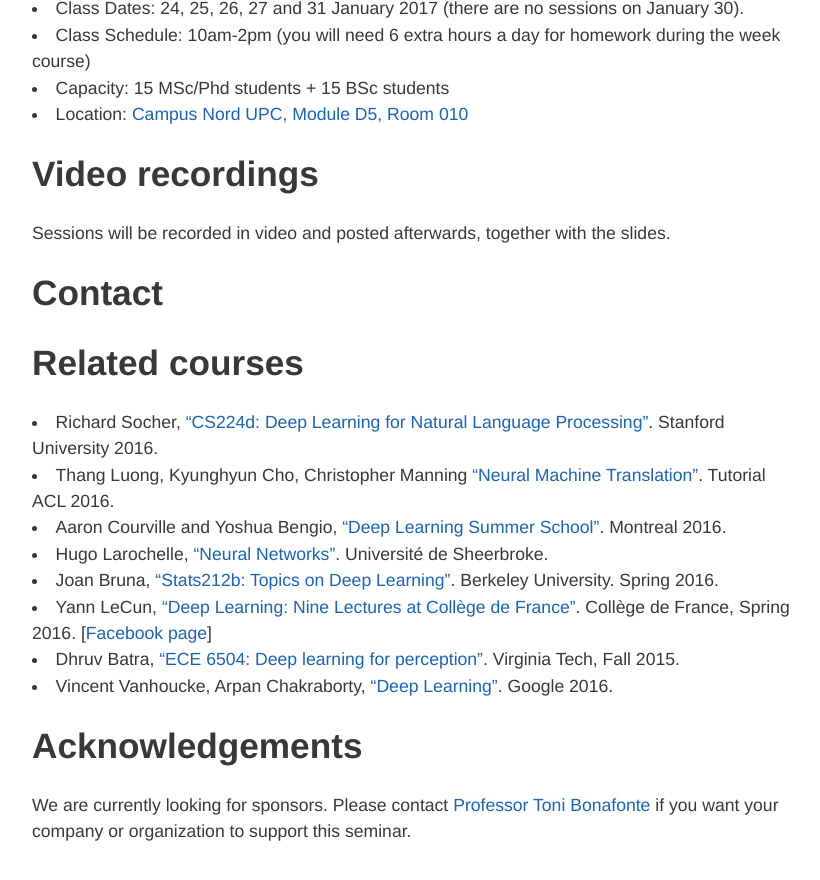
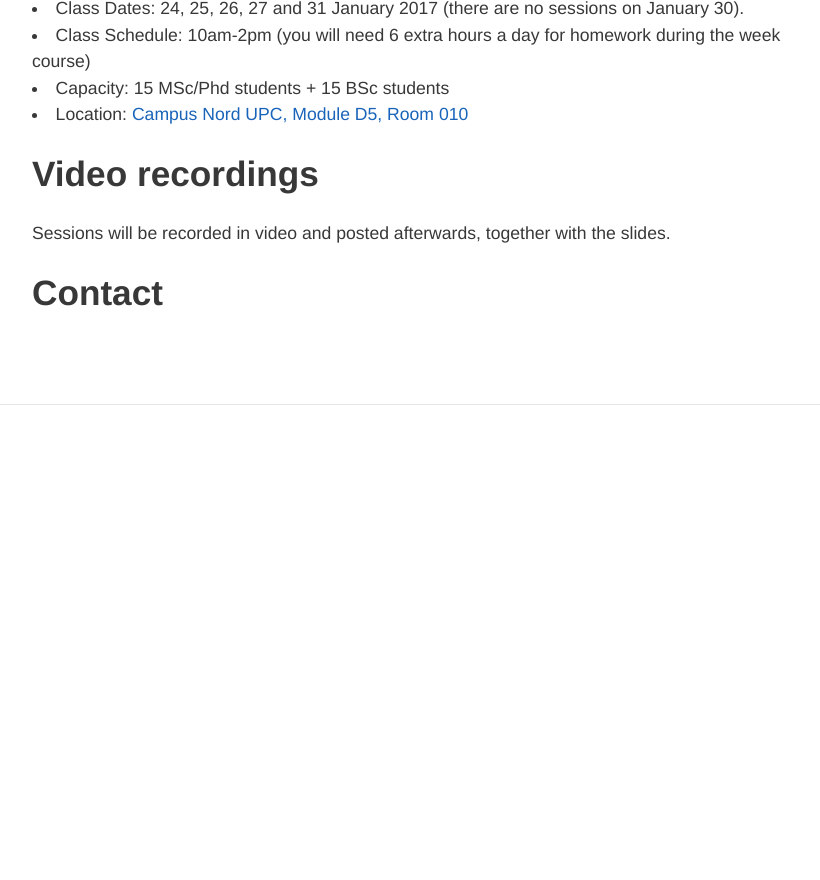
Before and after one commit to telecombcn-dl/2017-dlsl, a Jekyll site: the page built from index.md, in a window 1280 px wide and 900 px high, scrolled down 1272 px. Shown: the top 880 px of the window, without its empty margins (224-1044 px from the left). Built offline with Jekyll 4.4.1, drawn with Linux system fonts in a browser that asks for light colours; nearby versions of some CDN libraries; after the commit the page ends 1677 px from its top, so only the background shows below that.

Commit message:
Commenting to debug

```diff
--- a/index.md
+++ b/index.md
@@ -69,6 +69,7 @@ Sessions will be recorded in video and posted afterwards, together with the slid
 
 ## Contact
 
+<!---
 ## Related courses
 
 * Richard Socher, ["CS224d: Deep Learning for Natural Language Processing"](http://cs224d.stanford.edu/). Stanford University 2016.
@@ -81,6 +82,7 @@ Sessions will be recorded in video and posted afterwards, together with the slid
 * Vincent Vanhoucke, Arpan Chakraborty, ["Deep Learning"](https://www.udacity.com/course/deep-learning--ud730). Google 2016.
 
 
-## Acknowledgements
+## Sponsorship
 
 We are currently looking for sponsors. Please contact [Professor Toni Bonafonte](antonio.bonafonte@upc.edu) if you want your company or organization to support this seminar.
+-->
```
